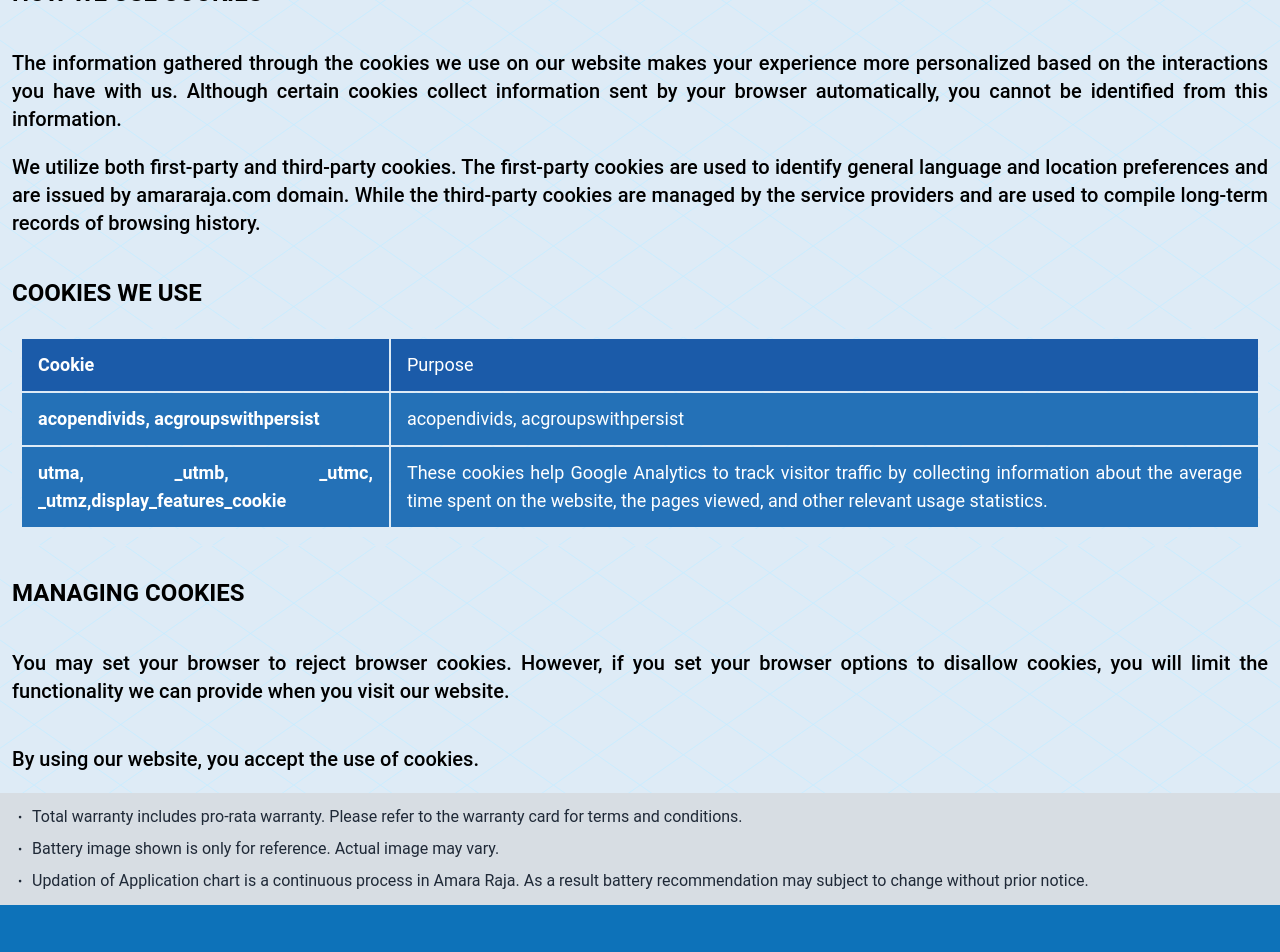
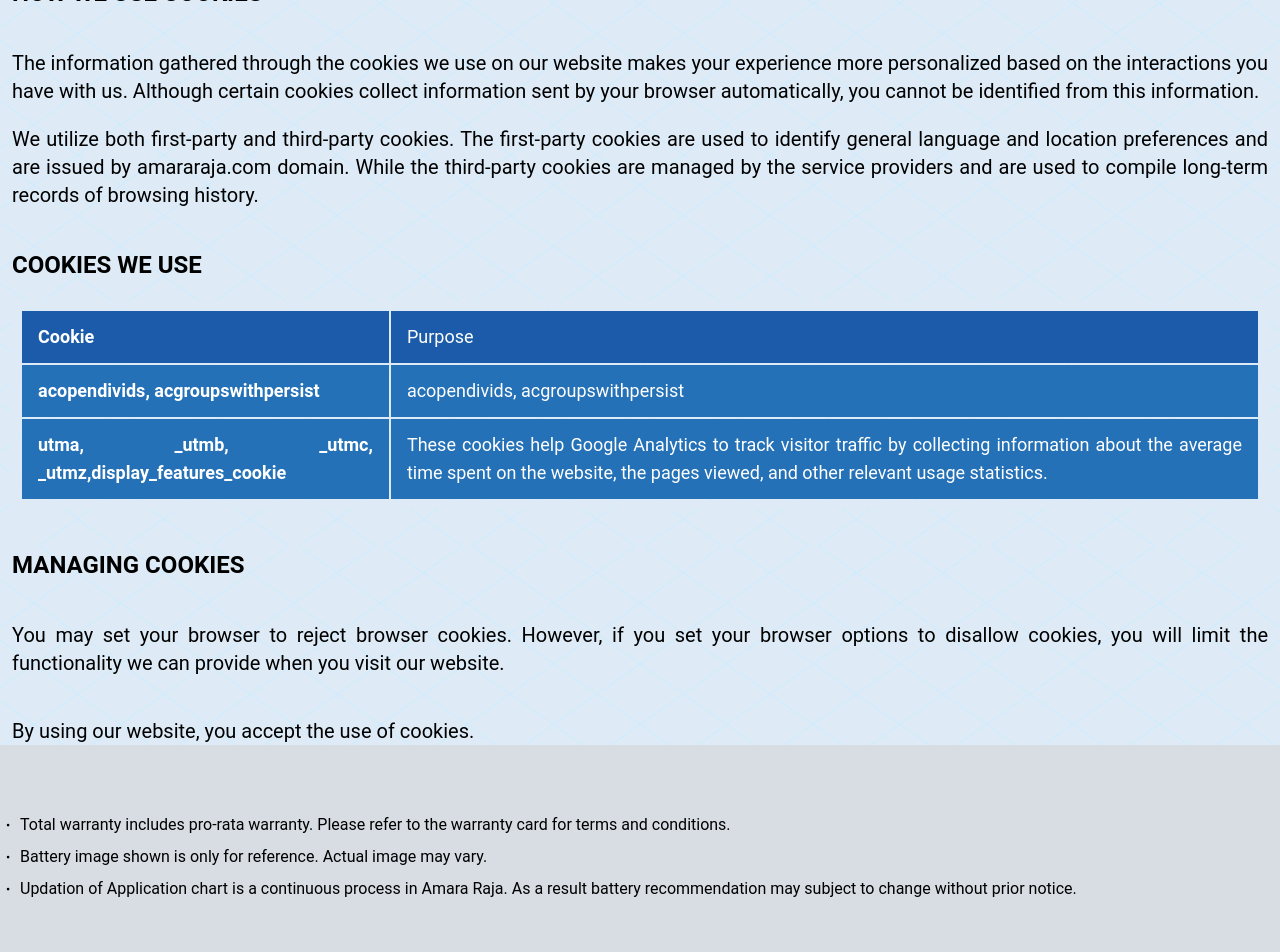
Before and after one commit to arbinzaman/rahimafrooz-battery, a React (Vite) app: page /privacy-policy in a window 1280 px wide. Shown: the part 540-1492 px from the top of the page. Built offline with nearby package versions, Linux system fonts and the light colour scheme.

Commit message:
Style: Fixed alldevice maxwidth

```diff
--- a/src/pages/PrivacyPolicy.jsx
+++ b/src/pages/PrivacyPolicy.jsx
@@ -10,10 +10,10 @@ const PrivacyPolicy = () => {
           <h1 className="text-semi_large lg:text-large font-bold text-primary ">
             PRIVACY & COOKIES POLICY
           </h1>
-          <h3 className="text-black   text-2xl font-bold mt-10">
+          <h3 className="text-black text-regular lg:text-2xl font-bold mt-10">
             WHAT ARE COOKIES
           </h3>
-          <p className="text-justify text-black text-xl mt-10 font-medium">
+          <p className="text-justify text-black text-regular lg:text-xl mt-10 ">
             Cookies are pieces of information that are placed on your device
             when you visit a website. This data/information is given back to the
             server by your browser when you return to a site you have visited
@@ -25,11 +25,11 @@ const PrivacyPolicy = () => {
             disable browser cookies.
           </p>
 
-          <h3 className="text-black text-2xl font-bold mt-10">
+          <h3 className="text-black text-regular lg:text-2xl font-bold mt-10">
             HOW WE USE COOKIES
           </h3>
 
-          <p className="text-justify text-black text-xl mt-10 font-medium">
+          <p className="text-justify text-black text-regular lg:text-xl mt-10 ">
             The information gathered through the cookies we use on our website
             makes your experience more personalized based on the interactions
             you have with us. Although certain cookies collect information sent
@@ -37,7 +37,7 @@ const PrivacyPolicy = () => {
             information.
           </p>
 
-          <p className="text-justify text-black text-xl mt-5 font-medium">
+          <p className="text-justify text-black text-regular lg:text-xl mt-5 ">
             We utilize both first-party and third-party cookies. The first-party
             cookies are used to identify general language and location
             preferences and are issued by amararaja.com domain. While the
@@ -86,12 +86,12 @@ const PrivacyPolicy = () => {
           <h3 className="text-black   text-2xl font-bold mt-10">
             MANAGING COOKIES
           </h3>
-          <p className="text-justify text-black text-xl mt-10 font-medium">
+          <p className="text-justify text-black text-xl mt-10 ">
             You may set your browser to reject browser cookies. However, if you
             set your browser options to disallow cookies, you will limit the
             functionality we can provide when you visit our website.
           </p>
-          <p className="text-justify text-black text-xl mt-10 font-medium">
+          <p className="text-justify text-black text-xl mt-10 ">
             By using our website, you accept the use of cookies.
           </p>
         </div>
@@ -100,9 +100,9 @@ const PrivacyPolicy = () => {
       </div>
 
       {/*List section of privacy policy Start */}
-      <section className="bg-background2 py-1 mt-5">
-        <div className={`${allDeviceMaxWidth}`}>
-          <ul className="mx-3 text-justify">
+      <section className="bg-background2 py-1 text-black">
+        <div className={allDeviceMaxWidth + "my-5 lg:my-16"}>
+          <ul>
             <li className="my-2 flex items-center gap-1">
               <LuDot />
               <p>
--- a/src/pages/TermsAndCondition.jsx
+++ b/src/pages/TermsAndCondition.jsx
@@ -1,8 +1,9 @@
 import { LuDot } from "react-icons/lu";
+import { allDeviceMaxWidth } from "../styles/maxWidth";
 const TermsAndCondition = () => {
   return (
-    <section className="text-justify text-small md:text-regular">
-      <section className="mx-5 my-5 lg:my-16 md:mx-16 lg:mx-28">
+    <section className= "text-justify text-small md:text-regular text-black">
+      <section className={allDeviceMaxWidth + "my-5 lg:my-16"}>
         <p className="mb-4 md:mb-10 text-left">
           <span className="text-regular md:text-medium lg:text-xlarge text-primary font-bold">
             TERMS AND CONDITIONS{" "}
@@ -163,7 +164,7 @@ const TermsAndCondition = () => {
         </div>
       </section>
       <section className="bg-background2 py-1">
-        <div className="mx-5 my-5 lg:my-16 md:mx-16 lg:mx-28">
+        <div className={allDeviceMaxWidth+ "my-5 lg:my-16"}>
           <ul>
             <li className="my-2 flex items-center gap-1">
               <LuDot />
--- a/src/styles/maxWidth.js
+++ b/src/styles/maxWidth.js
@@ -1 +1,3 @@
-export const allDeviceMaxWidth = "mx-4 lg:mx-auto max-w-screen-xs sm:max-w-screen-sm md:max-w-screen-md lg:max-w-screen-lg xl:max-w-screen-xl 2xl:max-w-screen-2xl "
+export const allDeviceMaxWidth = "mx-auto max-w-screen-xl "
+
+// lg:mx-auto max-w-screen-xs sm:max-w-screen-sm md:max-w-screen-md lg:max-w-screen-lg xl:max-w-screen-xl 2xl:max-w-screen-2xl
```
